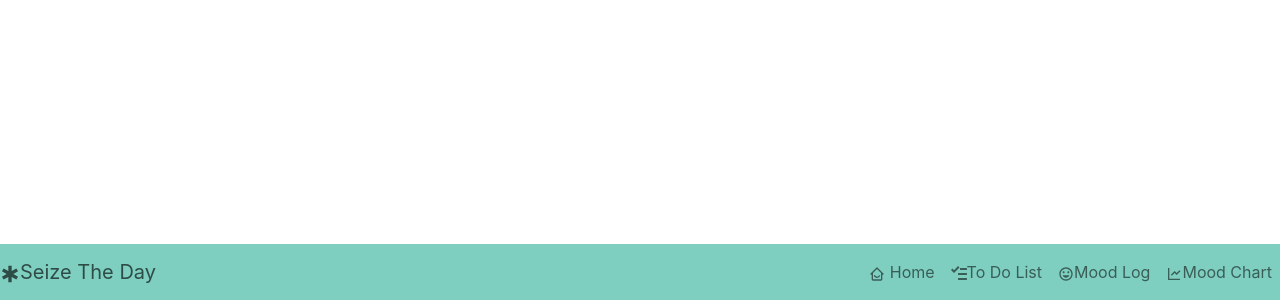
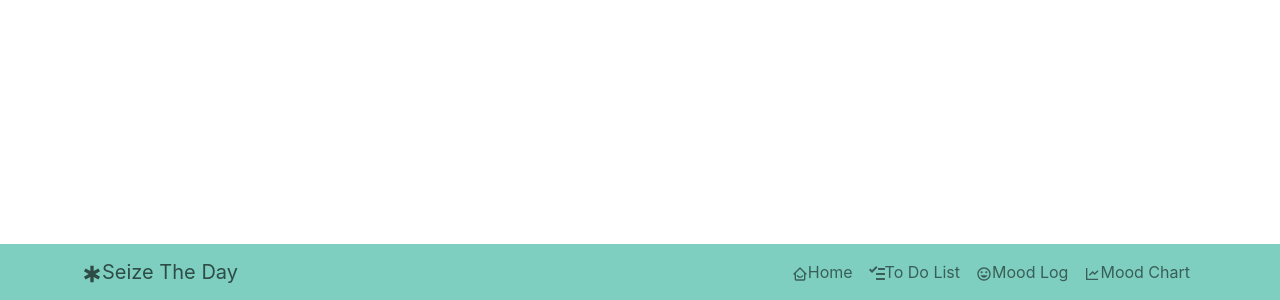
Before and after one commit to heidibeth/finalProject-client, a React (Create React App) app: page /chart in a window 1280 px wide. Shown: the part 500-800 px from the top of the page. Built offline with nearby package versions, Linux system fonts and the light colour scheme.

Commit message:
Fixed navbar to expand

```diff
--- a/package.json
+++ b/package.json
@@ -23,6 +23,7 @@
     "react-icons": "^4.3.1",
     "react-router-dom": "^6.2.2",
     "react-scripts": "5.0.0",
+    "reactstrap": "^9.0.1",
     "typescript": "^4.6.2",
     "web-vitals": "^2.1.4"
   },
--- a/src/App.css
+++ b/src/App.css
@@ -7,7 +7,7 @@ Input {
   background-color: #7ECFC0;
 }
 
-.navbar {
+NavBar {
   background-color: #7ECFC0;
 }
 
@@ -27,10 +27,6 @@ ul {
     margin-right:15px;
 }
 
-.navbar-toggler {
-  z-index: 99999;
-}
-
 @media only screen and (max-width: 600px) {
   .emoji-label {
       font-size: 11px !important;
--- a/src/App.tsx
+++ b/src/App.tsx
@@ -2,7 +2,7 @@ import * as React from "react";
 import { useState, useEffect } from "react";
 import "bootstrap/dist/css/bootstrap.min.css";
 import "./App.css";
-import Navbar from "./components/Navbar";
+import NavBar from './components/Navbar';
 import MoodIndex from "./components/mood/moodIndex";
 import { Navigate, Route, Routes } from "react-router-dom";
 import Login from "./components/auth/login/Login";
@@ -47,7 +47,7 @@ function App() {
   };
   return (
     <div className="App">
-      <Navbar
+      <NavBar
       clearToken={clearToken}
         token={sessionToken}
         updateToken={updateToken}
--- a/src/components/Navbar.tsx
+++ b/src/components/Navbar.tsx
@@ -1,6 +1,5 @@
-import * as React from 'react';
-import { NavLink, Route, Routes } from 'react-router-dom';
-import { Button } from 'bootstrap';
+import React from 'react';
+import { Container, Navbar, Nav, NavItem } from 'react-bootstrap';
 import { MdOutlineMood } from 'react-icons/md';
 import { GoTasklist } from 'react-icons/go';
 import { BiHomeSmile } from 'react-icons/bi';
@@ -9,25 +8,26 @@ import { FiLogOut } from 'react-icons/fi';
 import { BiHealth } from 'react-icons/bi';
 
 
-interface NavbarProps {
+
+interface NavBarProps {
   token: string
   updateToken: (newToken: string) => void
   setRefreshMoodTable: React.Dispatch<React.SetStateAction<boolean>>,
   refreshMoodTable: boolean
   clearToken: ()=> void
-
 }
 
-interface NavbarState {
+interface NavBarState {
     navbarOpen: boolean
     sessionToken: string
     isLoggedIn: boolean
 }
 
 
-class Navbar extends React.Component<NavbarProps, NavbarState> {
-    constructor(props: NavbarProps) {
+export default class NavBar extends React.Component<NavBarProps, NavBarState> {
+  constructor(props: NavBarProps) {
     super(props);
+
     this.state = {
       navbarOpen: false,
       sessionToken: '',
@@ -35,74 +35,38 @@ class Navbar extends React.Component<NavbarProps, NavbarState> {
     };
   }
 
-    clearToken = () => {
-      localStorage.clear();
-      this.setState({sessionToken: ''});
-    };
-
-    // handleToggle = () => {
-    //   if (navbarOpen === true)
-    //   this.setState({ navbarOpen(!navbarOpen)})
-    // }
-
 
 render() {
     return (
 
+      <Navbar style={{ backgroundColor: '#7ECFC0'}} className="fixed-bottom" expand="lg">
+        <Container>
+          <div style={{justifyContent: 'left'}}>
+          <Navbar.Brand href="/" style={{opacity: '0.7'}}><BiHealth/>Seize The Day</Navbar.Brand></div>
+          <Navbar.Toggle aria-controls="basic-navbar-nav" />
+          <Navbar.Collapse id="basic-navbar-nav">
+            <Nav className="ml-auto" style={{ marginLeft: 'auto'}}>
 
-      <nav className="navbar fixed-bottom navbar-expand-lg navbar-light align-center">
-        <a className="navbar-brand" href="/" style={{opacity: '0.7'}}><BiHealth/>Seize The Day</a>
-        <button className="navbar-toggler" type="button" data-toggle="collapse" data-target="#navbarNav" aria-controls="navbarNav" aria-expanded="false" aria-label="Toggle navigation"
-        // onClick={() => alert("test")}
-        >
+              <NavItem>
+                <Nav.Link href="/"><BiHomeSmile/>Home</Nav.Link>
+              </NavItem>
+              <NavItem>
+                <Nav.Link href="todo"><GoTasklist/>To Do List</Nav.Link>
+              </NavItem>
+              <NavItem>
+                <Nav.Link href="moodlog"><MdOutlineMood/>Mood Log</Nav.Link>
+              </NavItem>
+              <NavItem>
+                <Nav.Link href="chart"><RiLineChartLine />Mood Chart</Nav.Link>
+              </NavItem>
+              <NavItem>
+                { localStorage.getItem("token") && <Nav.Link href='/' style={{ textDecoration: 'none' }} className="nav-link" onClick={this.props.clearToken}><FiLogOut/> Logout</Nav.Link> }
+              </NavItem>
 
-          {/* {this.state.navbarOpen ? 'Close' : 'Open'} */}
-
-
-          <span className="navbar-toggler-icon"></span>
-        </button>
-        <div className="navbar-collapse collapse" id="navbarNav">
-          <ul className="navbar-nav ms-auto">
-            <li className="nav-item active">
-              <a className="nav-link" href="/"><BiHomeSmile/> Home<span className="sr-only"></span></a>
-            </li>
-            <li className="nav-item">
-              <NavLink to='todo' style={{ textDecoration: 'none' }}>
-                <a className="nav-link"><GoTasklist/>To Do List</a>
-              </NavLink>
-            </li>
-            <li className="nav-item">
-              <NavLink to='moodlog' style={{ textDecoration: 'none' }}>
-                <a className="nav-link"><MdOutlineMood/>Mood Log</a>
-              </NavLink>
-            </li>
-            <li className="nav-item">
-              <NavLink to='chart' style={{ textDecoration: 'none' }}>
-                <a className="nav-link" href="chart"><RiLineChartLine />Mood Chart</a>
-              </NavLink>
-            </li>
-
-
-{/*
-               {
-                    !this.state.isLoggedIn && <button onClick={(e) => this. className='mb-3'>Logout</button>
+            </Nav>
+          </Navbar.Collapse>
+        </Container>
+      </Navbar>
+    );
   }
-                {
-                    this.state.isLoggedIn && <button onClick={(e) => this.className='mb-3'>Login</button>
-                }  */}
-
-
-            <li className="nav-item">
-              {
-                localStorage.getItem("token") && <NavLink to='/' style={{ textDecoration: 'none' }}>
-                <a className="nav-link" onClick={this.props.clearToken}><FiLogOut/> Logout</a>
-              </NavLink>
 }
-            </li>
-          </ul>
-        </div>
-      </nav>
-  )
-}}
-
-export default Navbar;
```
Also changed, not shown: 1 other file (tests, documents, lock files or other folders). Lines whose indentation alone changed are shown as unchanged.
